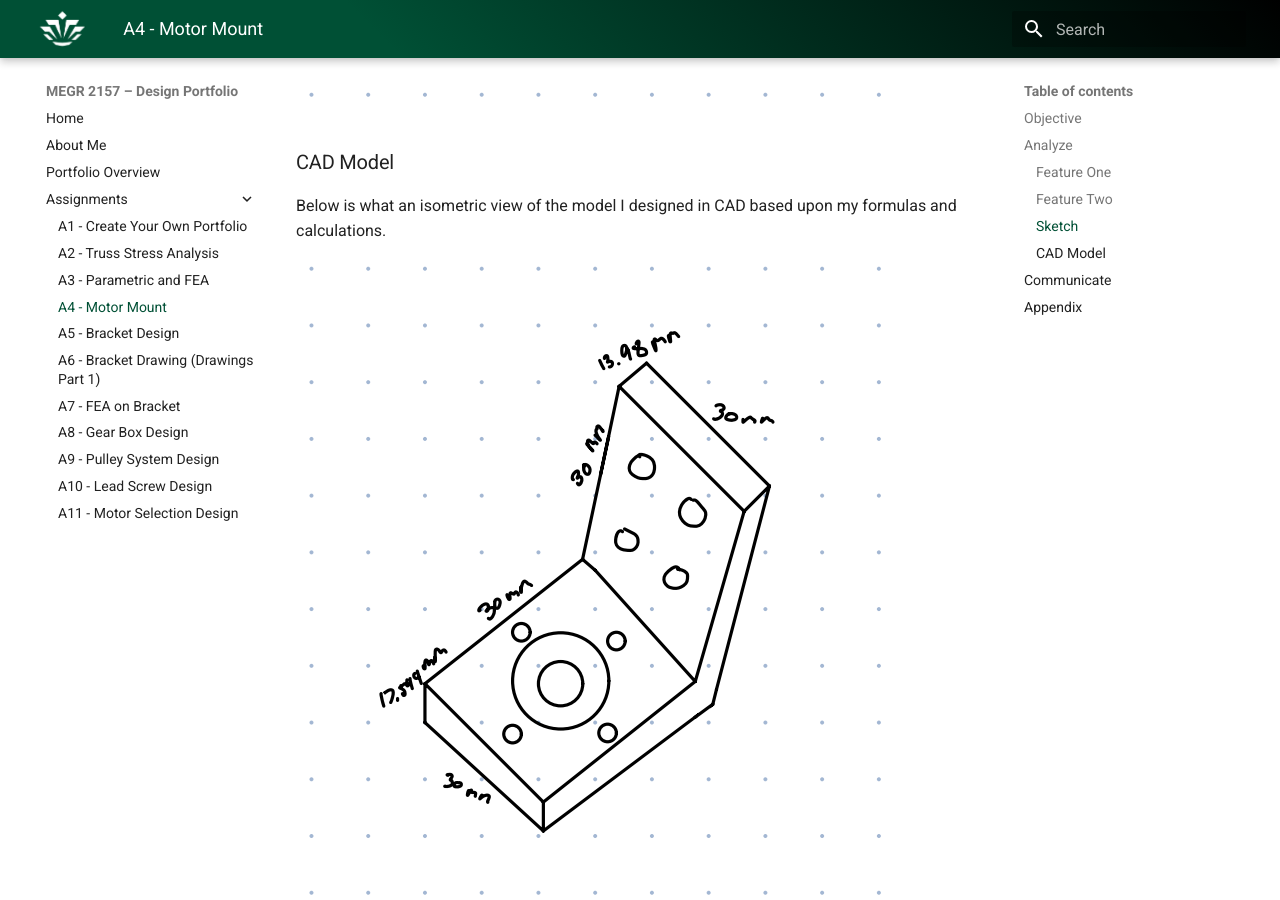
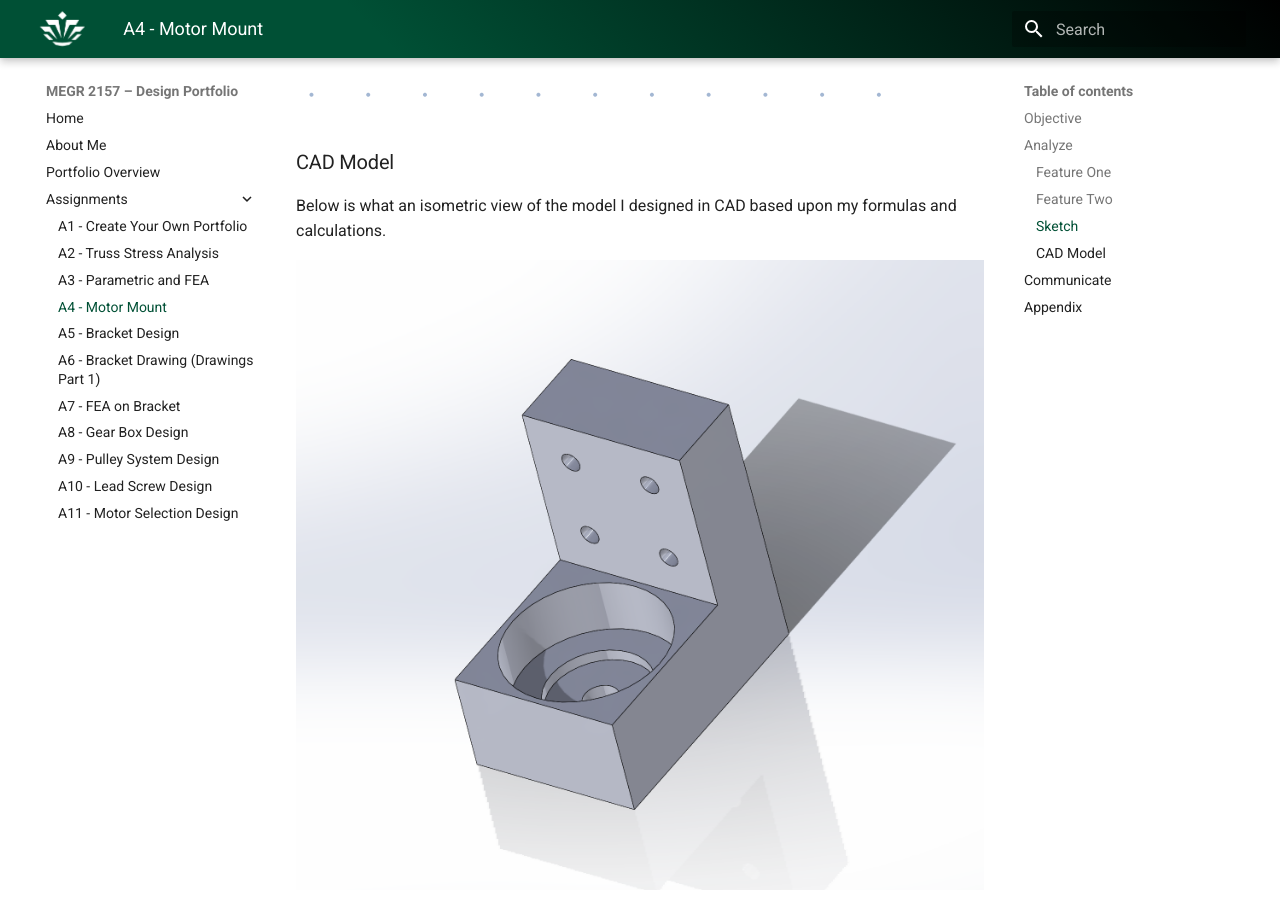
Before and after one commit to NumberOneZoomer/design-projects-portfolio-megr2157, an MkDocs documentation site: the page built from docs/assignments/A04/index.md, in a window 1280 px wide and 900 px high, scrolled down 4890 px. Built offline with MkDocs 1.6.1 and Material for MkDocs 9.7.7, drawn with Linux system fonts in a browser that asks for light colours.

Commit message:
Update index.md

```diff
--- a/docs/assignments/A04/index.md
+++ b/docs/assignments/A04/index.md
@@ -46,11 +46,13 @@ Here is the isometric hand sketch I created, the lengths and size of the model i
 ### CAD Model
 Below is what an isometric view of the model I designed in CAD based upon my formulas and calculations.
 
-![](A4_8.png)
+![](A4_9.png)
 
 Here is all the equations and values used to create the model.
+![](A4D.png)
 
 To go along with the CAD Model, this is the drawing of the model made in Solidworks.
+![](A4_10.png)
 
 ## Communicate
 
```
